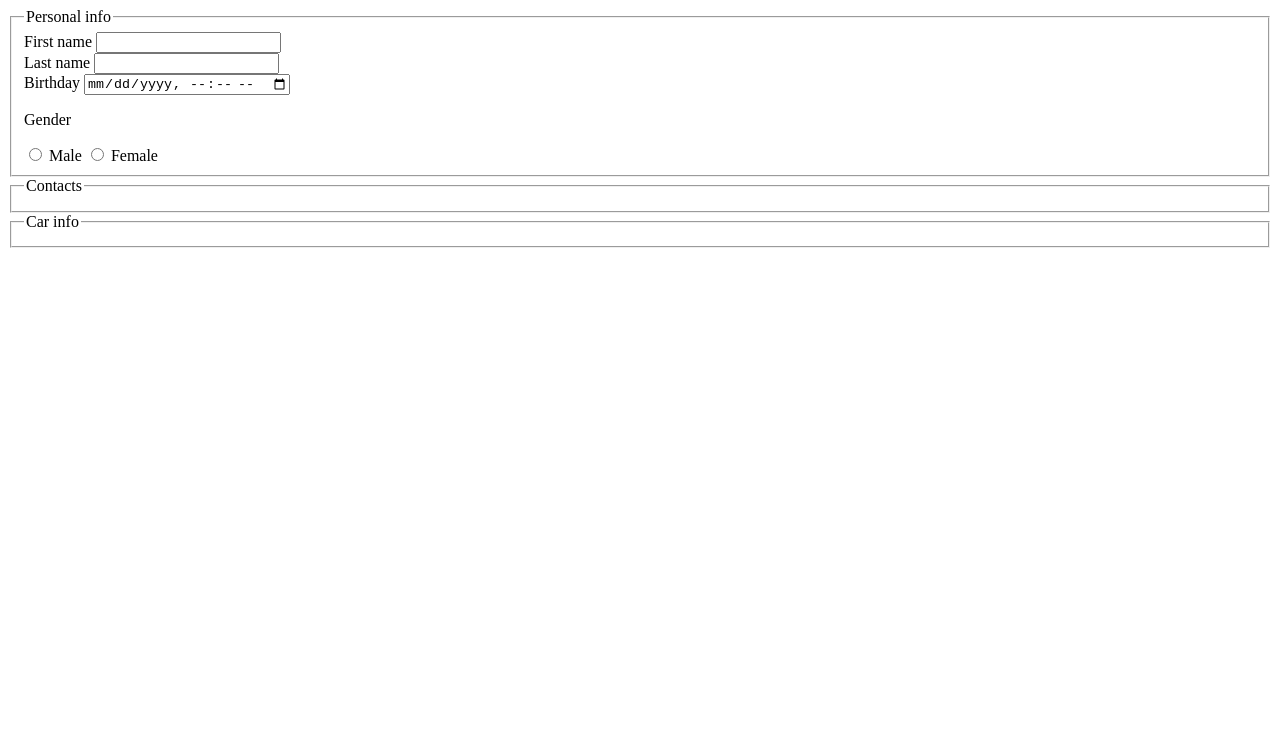
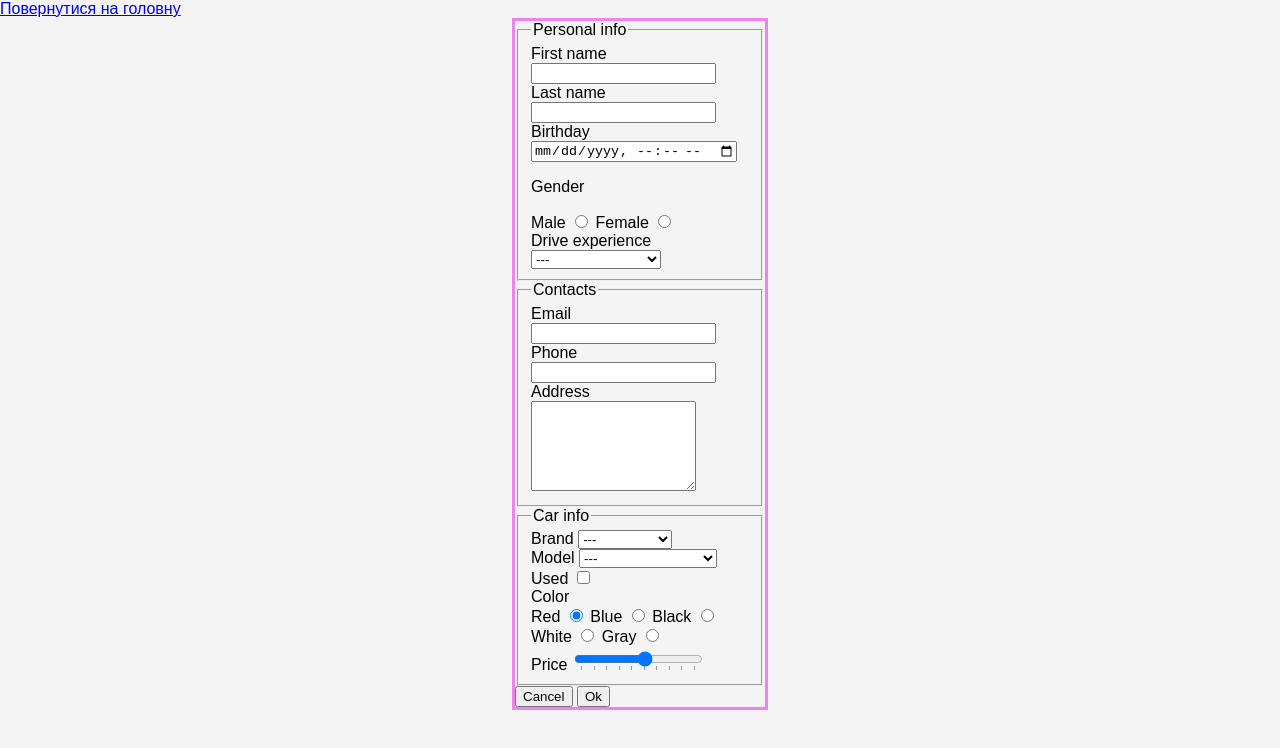
Before and after one commit to GreatBritain-AU/HTML_CSS_task, a plain HTML site: page assets/html/form.html in a window 1280 px wide. Drawn offline with Linux system fonts and the light colour scheme.

Commit message:
Improve done

```diff
--- a/assets/css/style.css
+++ b/assets/css/style.css
@@ -81,3 +81,14 @@ footer{
     text-align: center;
     padding: 20px;
 }
+
+form{
+    border: 3px solid violet;
+    width: 20%;
+    margin: 0 auto;
+}
+
+textarea{
+    max-width: 165px;
+    min-height: 90px;
+}
--- a/assets/html/form.html
+++ b/assets/html/form.html
@@ -3,9 +3,11 @@
 <head>
     <meta charset="UTF-8">
     <meta name="viewport" content="width=device-width, initial-scale=1.0">
+    <link rel="stylesheet" href="../css/style.css">
     <title>Form</title>
 </head>
 <body>
+    <a href="../../index.html">Повернутися на головну</a>
     <form>
         <fieldset>
             <legend>Personal info</legend>
@@ -22,18 +24,120 @@
                 <input type="datetime-local" id="bDay">
             </div>
             <p>Gender</p>
-            <input type="radio" id="male">
             <ladel for="male">Male</ladel>
+            <input name="gender" type="radio" id="male">
 
-            <input type="radio" id="female">
             <ladel for="female">Female</ladel>
+            <input name="gender" type="radio" id="female">
+
+            <div class="exp">
+                <ladel for="dExp">Drive experience</ladel>
+                <select name="exp-list" id="dExp">
+                    <option value="---">---</option>
+                    <option value="more then 5 years">more then 5 years</option>
+                    <option value="less then 5 years">less then 5 years</option>
+                </select>
+            </div>
         </fieldset>
         <fieldset>
             <legend>Contacts</legend>
+            <div class="thCouple">
+                <ladel for="e-mail">Email</ladel>
+                <input type="email" id="e-mail">
+            </div>
+
+            <div class="foCouple">
+                <ladel for="phone">Phone</ladel>
+                <input type="tel" id="phone">
+            </div>
+
+            <div class="fiCouple">
+                <ladel for="address">Address</ladel>
+                <textarea name="inp-address" id="address"></textarea>
+            </div>
         </fieldset>
         <fieldset>
             <legend>Car info</legend>
+            <div class="brand">
+                <ladel for="brand">Brand</ladel>
+                <select name="brand-list" id="brand">
+                    <option value="---">---</option>
+                    <option value="Ford">Ford</option>
+                    <option value="Volkswagen">Volkswagen</option>
+                    <option value="Volvo">Volvo</option>
+                </select>
+            </div>
+
+            <div class="car-model">
+                <ladel for="model">Model</ladel>
+                <select name="model-list" id="model">
+                    <option value="---">---</option>
+                    <option value="Ford Focus">Ford Focus</option>
+                    <option value="Ford Mustang">Ford Mustang</option>
+                    <option value="Volkswagen Golf">Volkswagen Golf</option>
+                    <option value="Volkswagen Passat">Volkswagen Passat</option>
+                    <option value="Volvo XC60">Volvo XC60</option>
+                    <option value="Volvo S90">Volvo S90</option>
+                </select>
+            </div>
+
+            <div class="used">
+                <ladel for="usedCh">Used</ladel>
+                <input type="checkbox" id="usedCh">
+            </div>
+
+            <div class="form-elem">
+                    <div class="color-name">Color</div>
+                    <label for="red">Red</label>
+                    <input type="radio" name="color" id="red" checked>
+
+                    <label for="blue">Blue</label>
+                    <input type="radio" name="color" id="blue">
+
+                    <label for="black">Black</label>
+                    <input type="radio" name="color" id="black">
+
+                    <label for="white">White</label>
+                    <input type="radio" name="color" id="white">
+
+                    <label for="gray">Gray</label>
+                    <input type="radio" name="color" id="gray">
+
+                </div>
+
+                <div class="car-price">
+                    <label for="price">Price</label>
+                    <input
+                        type="range"
+                        name="price"
+                        id="price"
+                        min="10"
+                        max="100"
+                        step="10"
+                        list="price-list">
+
+                        <datalist id="price-list">
+                            <option value="10"></option>
+                            <option value="20"></option>
+                            <option value="30"></option>
+                            <option value="40"></option>
+                            <option value="50"></option>
+                            <option value="60"></option>
+                            <option value="70"></option>
+                            <option value="80"></option>
+                            <option value="90"></option>
+                            <option value="100"></option>
+                        </datalist>
+                </div>
+
         </fieldset>
+
+            <div class="form-elem-btn">
+                <input type="reset" value="Cancel">
+                <input type="submit" value="Ok">
+            </div>
+
+
     </form>
 </body>
 </html>
```
